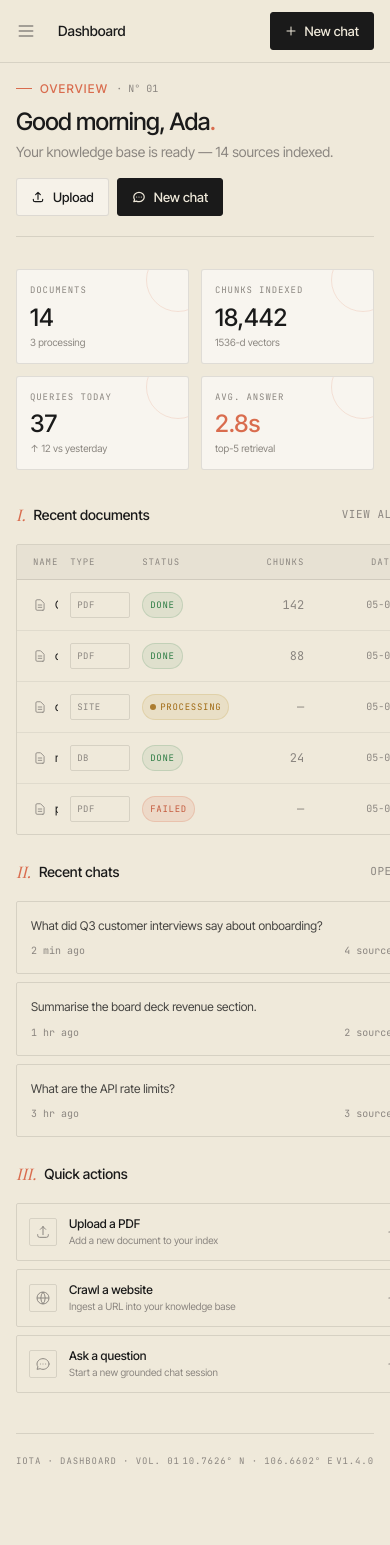
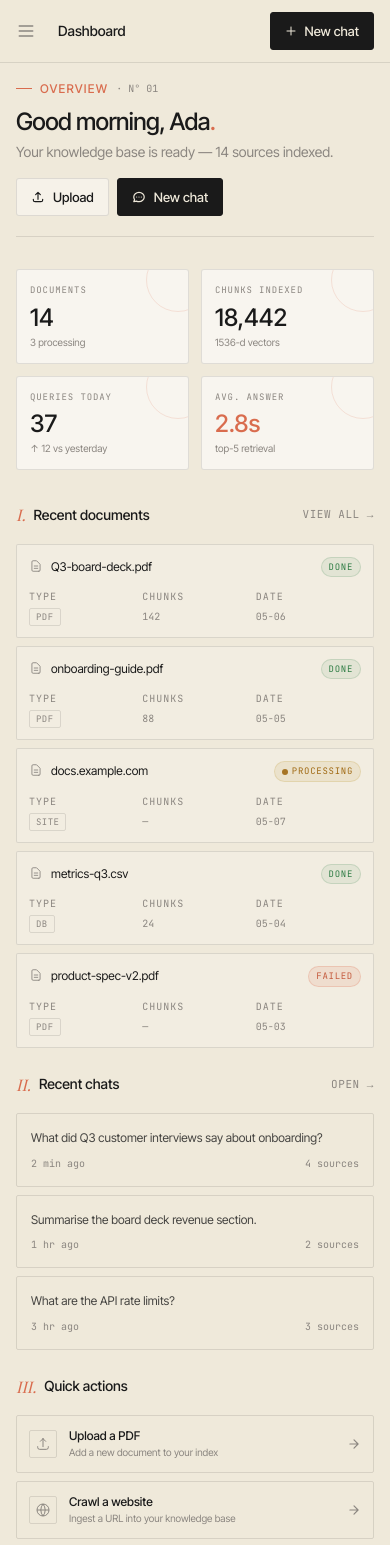
Before and after one commit to tunykush/Iota, a Next.js app: page /dashboard in a window 390 px wide. Shown: the top 1545 px of the page. Before the commit the page ends 1484 px from the top, so only its background shows below. Built offline with nearby package versions, Linux system fonts and the light colour scheme; a web font is replaced by a local one.

Commit message:
update mobile responsive

```diff
--- a/src/app/(dashboard)/dashboard/page.tsx
+++ b/src/app/(dashboard)/dashboard/page.tsx
@@ -47,7 +47,7 @@ function TypeBadge({ type }: { type: string }) {
 
 export default function DashboardPage() {
   return (
-    <div className="p-4 lg:p-8 max-w-6xl mx-auto">
+    <div className="w-full max-w-6xl mx-auto overflow-x-hidden p-4 lg:p-8">
 
       {/* ── Page header ── */}
       <div className="flex flex-wrap items-start justify-between gap-4 mb-8 pb-5 border-b border-black/10">
@@ -108,7 +108,7 @@ export default function DashboardPage() {
             </Link>
           </div>
 
-          <div className="border border-black/10 rounded-sm overflow-hidden">
+          <div className="hidden md:block border border-black/10 rounded-sm overflow-hidden">
             {/* Table header */}
             <div className="grid grid-cols-[1fr_60px_80px_70px_80px] gap-3 px-4 py-2.5 bg-black/[0.03] border-b border-black/10 text-[9px] font-mono text-muted tracking-widest uppercase">
               <span>Name</span>
@@ -135,6 +135,36 @@ export default function DashboardPage() {
                   {doc.chunks > 0 ? doc.chunks.toLocaleString() : "—"}
                 </span>
                 <span className="text-right text-[10px] text-muted font-mono">{doc.date.slice(5)}</span>
+              </div>
+            ))}
+          </div>
+
+          <div className="md:hidden space-y-2">
+            {RECENT_DOCS.map((doc) => (
+              <div key={doc.name} className="border border-black/10 rounded-sm p-3 bg-white/20">
+                <div className="flex items-start justify-between gap-3 mb-3">
+                  <div className="flex items-start gap-2 min-w-0">
+                    <svg className="w-3.5 h-3.5 text-muted flex-shrink-0 mt-0.5" fill="none" stroke="currentColor" viewBox="0 0 24 24">
+                      <path strokeLinecap="round" strokeLinejoin="round" strokeWidth={1.5} d="M9 12h6m-6 4h6m2 5H7a2 2 0 01-2-2V5a2 2 0 012-2h5.586a1 1 0 01.707.293l5.414 5.414a1 1 0 01.293.707V19a2 2 0 01-2 2z" />
+                    </svg>
+                    <span className="min-w-0 break-words text-xs leading-relaxed">{doc.name}</span>
+                  </div>
+                  <StatusBadge status={doc.status} />
+                </div>
+                <div className="grid grid-cols-3 gap-2 text-[10px] font-mono text-muted">
+                  <div>
+                    <div className="tracking-widest uppercase mb-1">Type</div>
+                    <TypeBadge type={doc.type} />
+                  </div>
+                  <div>
+                    <div className="tracking-widest uppercase mb-1">Chunks</div>
+                    <div>{doc.chunks > 0 ? doc.chunks.toLocaleString() : "—"}</div>
+                  </div>
+                  <div>
+                    <div className="tracking-widest uppercase mb-1">Date</div>
+                    <div>{doc.date.slice(5)}</div>
+                  </div>
+                </div>
               </div>
             ))}
           </div>
@@ -239,7 +269,7 @@ export default function DashboardPage() {
       </div>
 
       {/* ── Footer meta ── */}
-      <div className="mt-10 pt-5 border-t border-black/10 flex items-center justify-between text-[9px] font-mono text-muted tracking-widest uppercase">
+      <div className="mt-10 pt-5 border-t border-black/10 flex flex-col gap-2 sm:flex-row sm:items-center sm:justify-between text-[9px] font-mono text-muted tracking-widest uppercase">
         <span>iota · dashboard · vol. 01</span>
         <span>10.7626° N · 106.6602° E</span>
         <span>v1.4.0</span>
```
